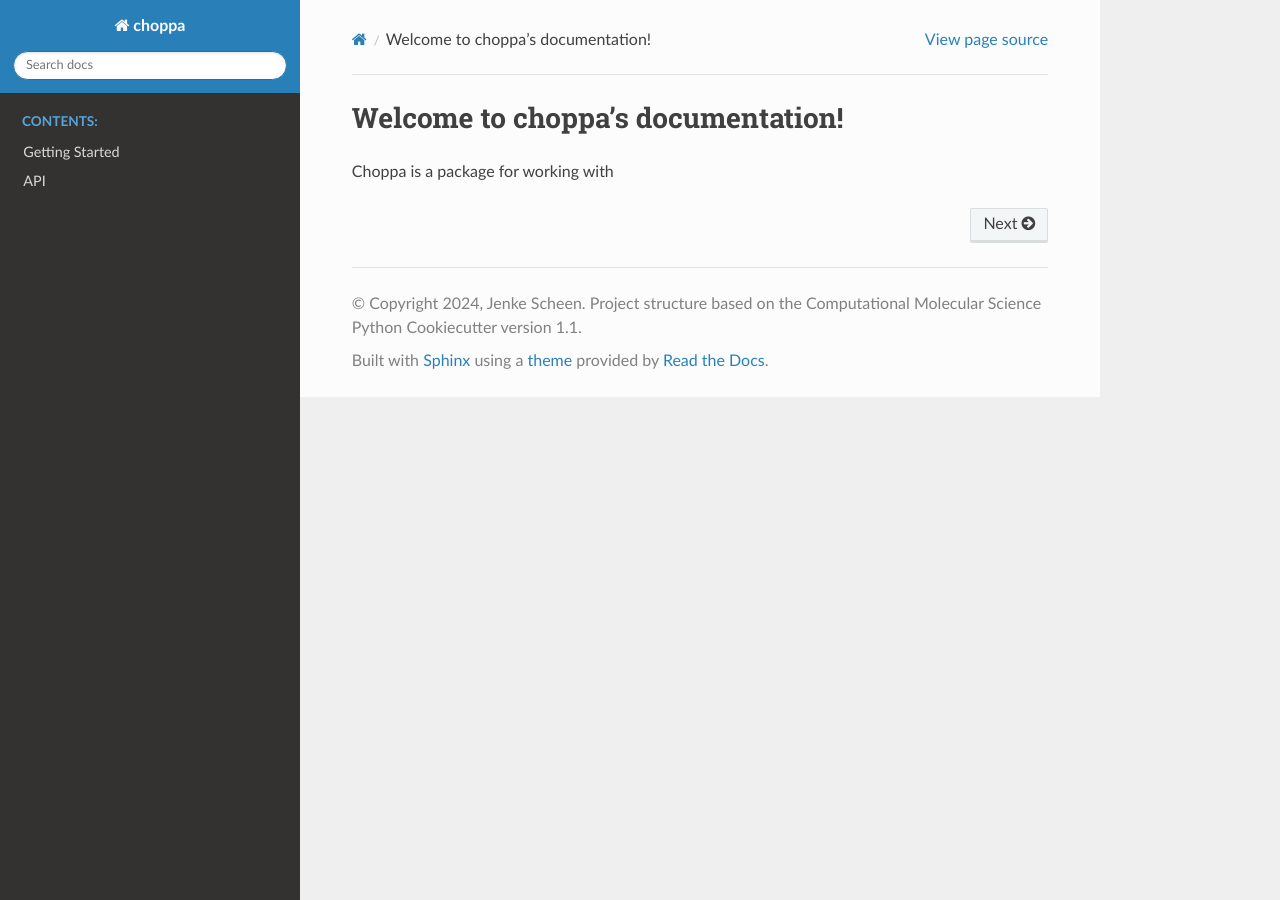
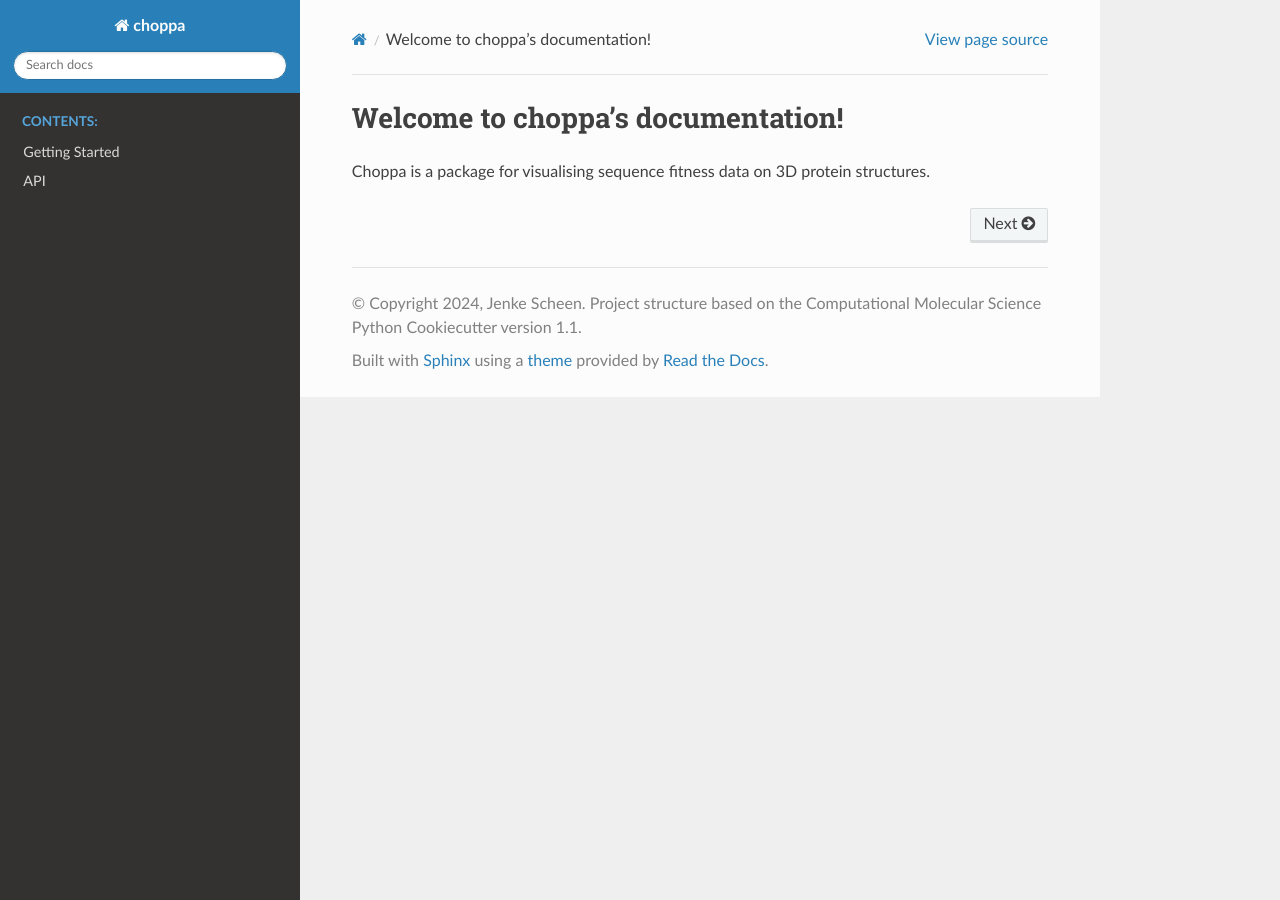
Before and after one commit to asapdiscovery/choppa, a Sphinx documentation site: the page built from docs/index.md, in a window 1280 px wide. Built offline with Sphinx 7.4.7 and the Read the Docs theme 2.0.0, drawn with Linux system fonts in a browser that asks for light colours; the version number could not be read and is left out.

Commit message:
fix description

````diff
--- a/docs/index.md
+++ b/docs/index.md
@@ -2,7 +2,7 @@
 Welcome to choppa's documentation!
 =========================================================
 
-Choppa is a package for working with
+Choppa is a package for visualising sequence fitness data on 3D protein structures.
 
 ```{toctree}
 :maxdepth: 5
````
